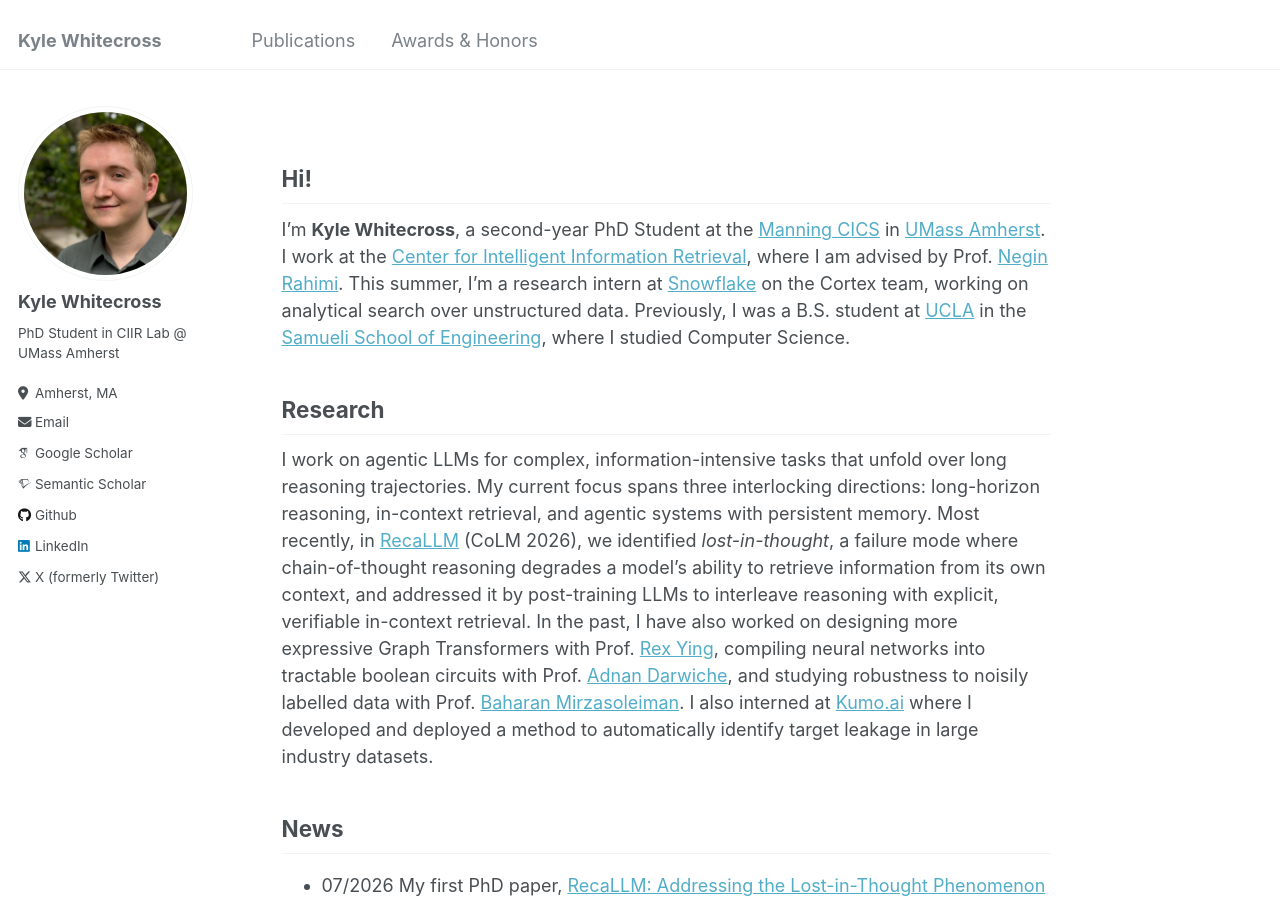
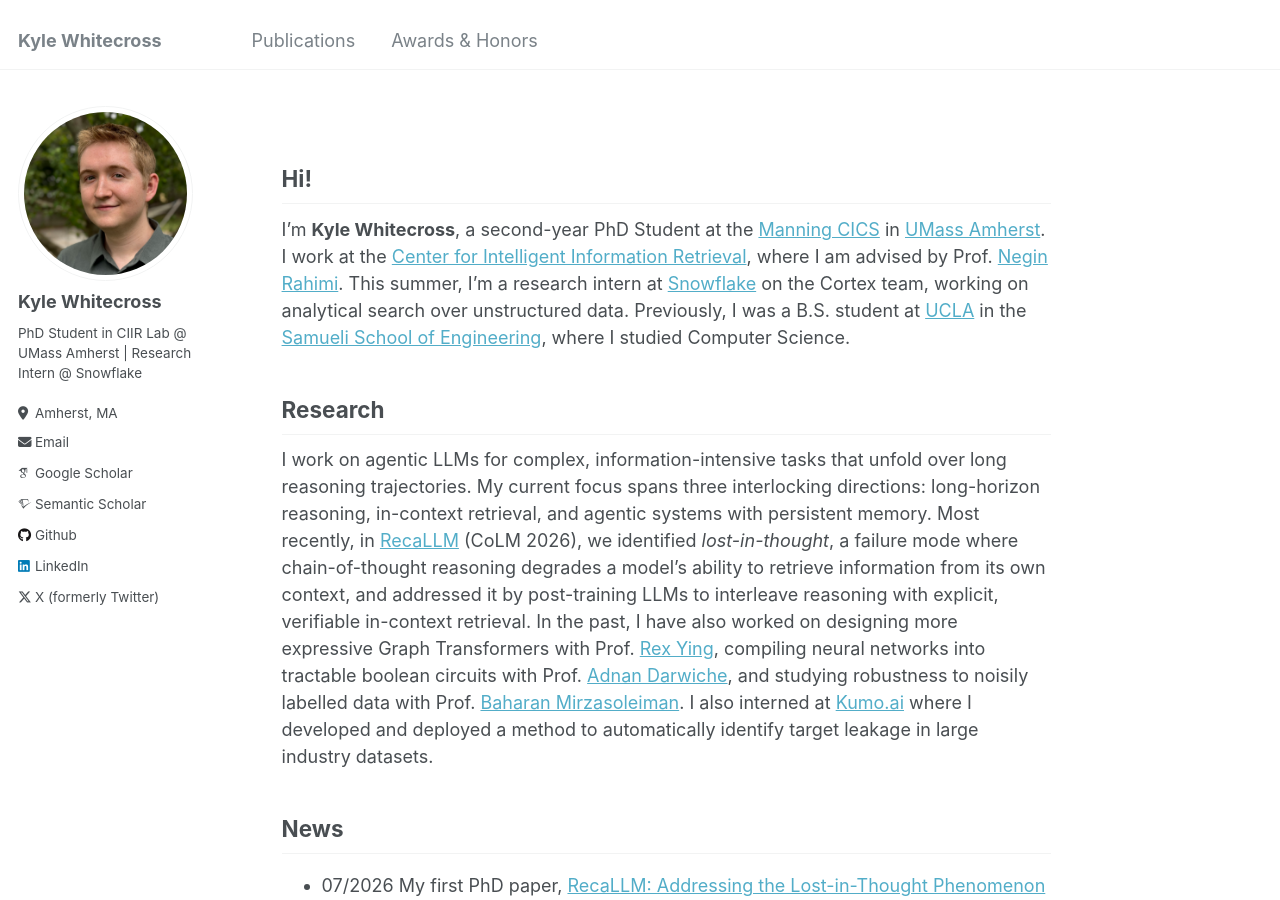
Before and after one commit to kswhitecross/kswhitecross.github.io, a Jekyll site: the page built from _pages/about.md, in a window 1280 px wide and 900 px high. Built offline with Jekyll 4.4.1, drawn with Linux system fonts in a browser that asks for light colours; some web fonts are replaced.

Commit message:
Add Snowflake internship to sidebar bio
Co-Authored-By: Claude Fable 5 <noreply@anthropic.com>

```diff
--- a/_config.yml
+++ b/_config.yml
@@ -24,7 +24,7 @@ author:
   avatar           : "kyle_profile_pic cropped.jpeg"
   name             : "Kyle Whitecross"
   pronouns         : # example: "she/her"
-  bio              : "PhD Student in CIIR Lab @ UMass Amherst"
+  bio              : "PhD Student in CIIR Lab @ UMass Amherst | Research Intern @ Snowflake"
   location         : "Amherst, MA"
   employer         : # "Red Brick University"
   uri              : # URL
```
